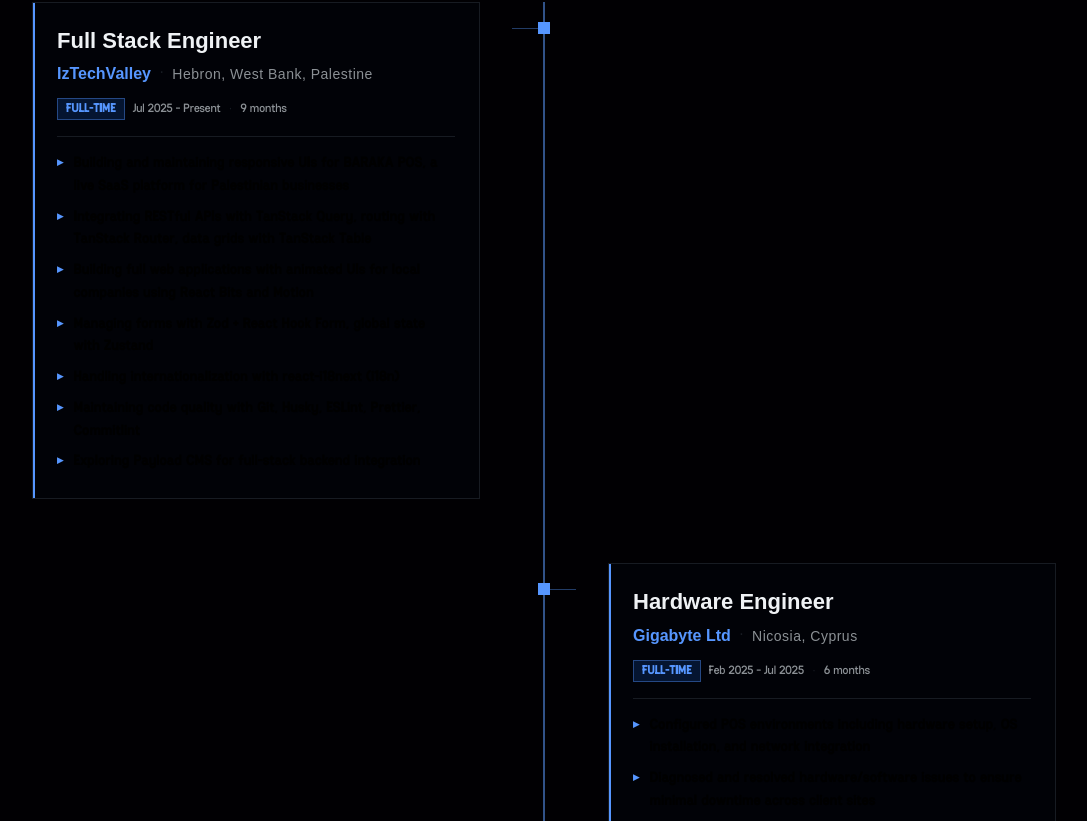
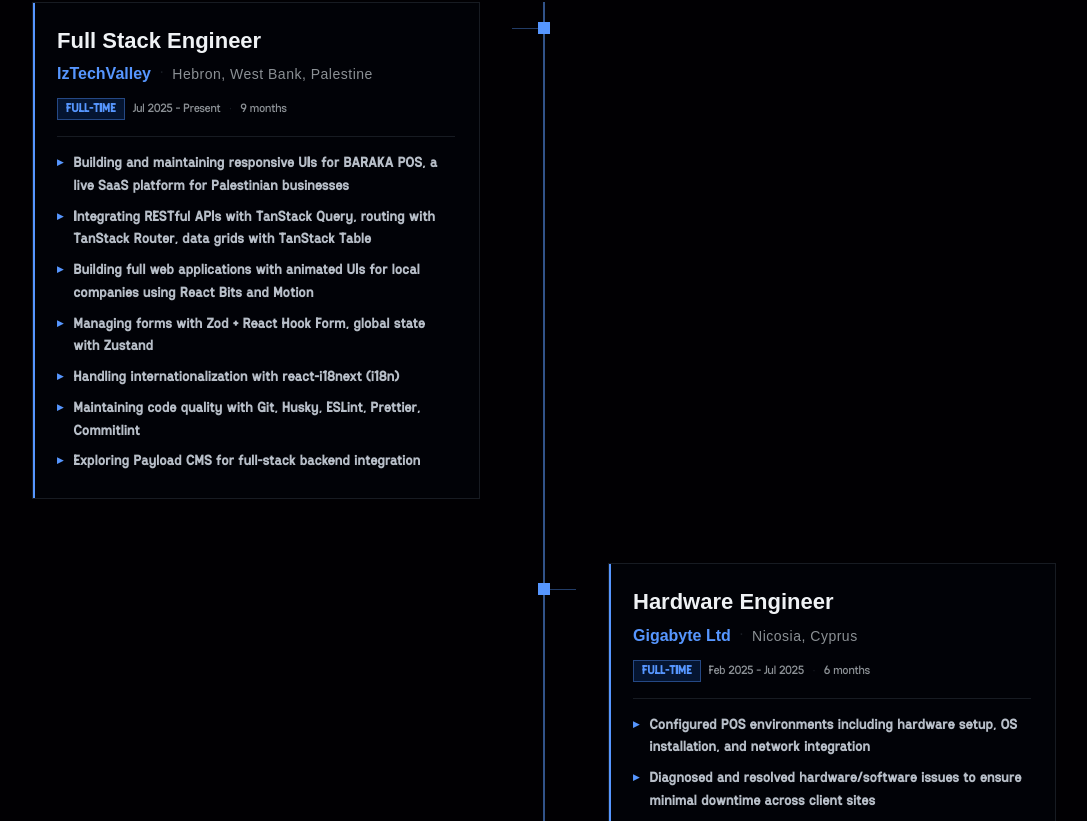
Before and after one commit to m7mdtam/Portfolio, a React (Vite) app: page / in a window 1280 px wide. Shown: the part 5519-6340 px from the top of the page, without its empty margins (96-1183 px from the left). Built offline with nearby package versions, Linux system fonts and the light colour scheme; a web font is replaced by a local one.

Commit message:
fix: the blur in IOS

```diff
--- a/src/components/experience/experience-card.tsx
+++ b/src/components/experience/experience-card.tsx
@@ -47,7 +47,7 @@
           className="flex gap-2.5 text-sm text-text-secondary leading-relaxed"
         >
           <span className="text-primary mt-0.5 shrink-0 text-xs">▸</span>
-          <span>{r}</span>
+          <span className="text-text-secondary">{r}</span>
         </li>
       ))}
     </ul>
```
